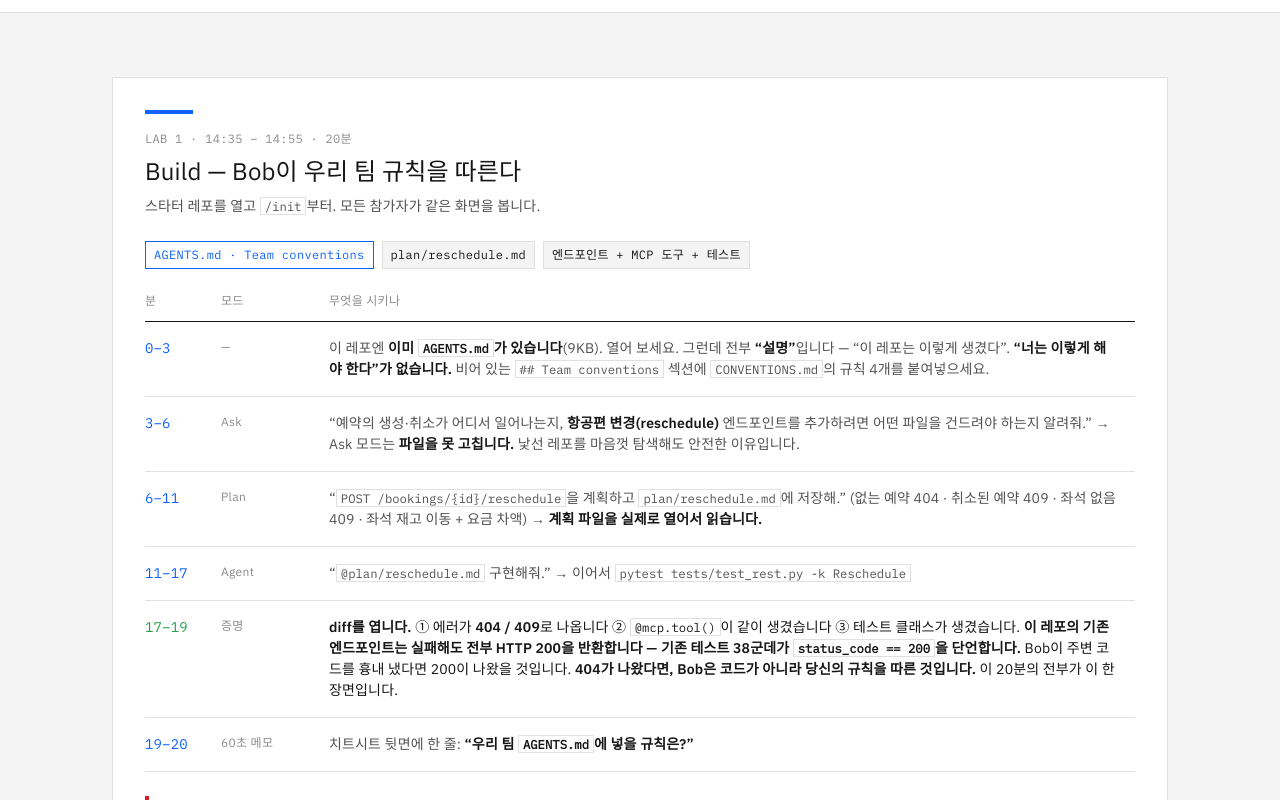
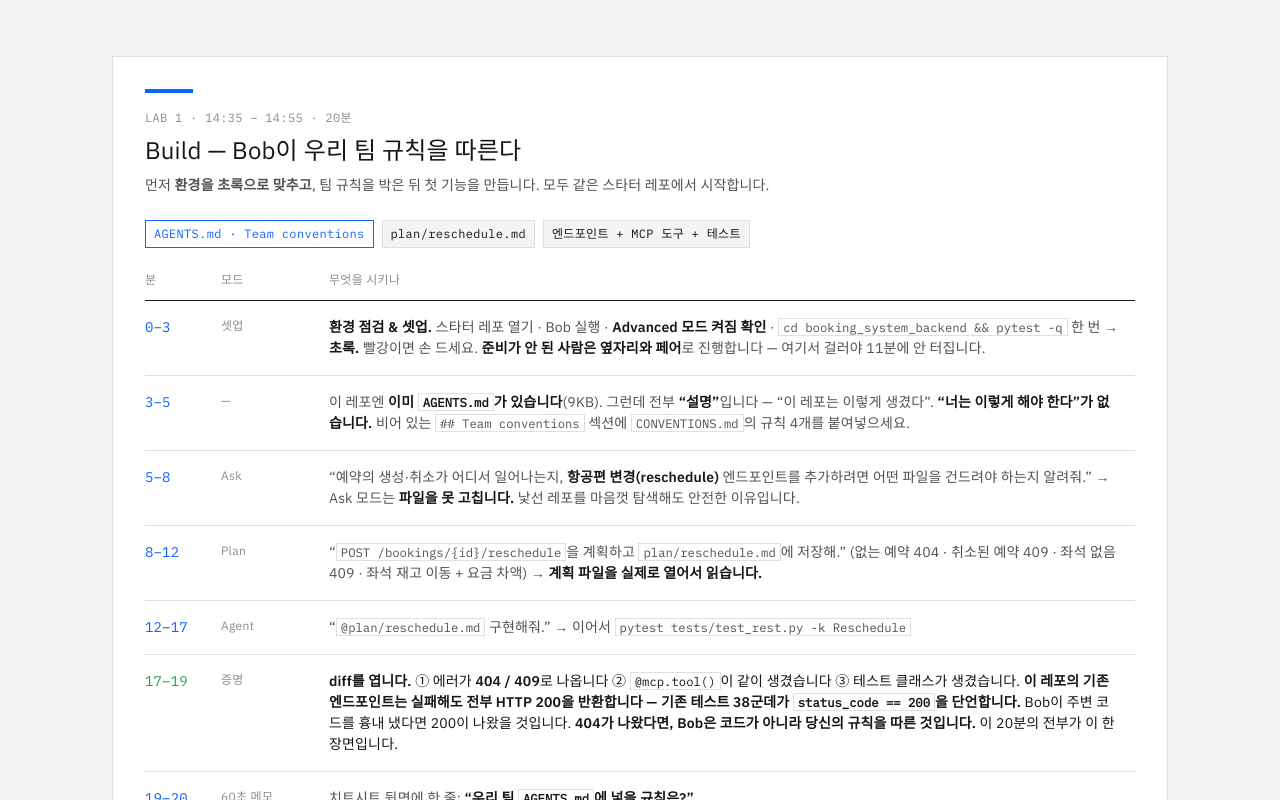
Before and after one commit to kiyeonjeon21/bobathon-2607, a plain HTML site: page index.html in a window 1280 px wide. Shown: the part 4287-5087 px from the top of the page. Drawn offline with Linux system fonts and the light colour scheme; a web font is replaced by a local one.

Commit message:
LAB 1: fold environment green-check into the first 3 minutes
Add a '0-3 setup' step (open repo, Bob running, Advanced mode on, pytest
green, pair if not ready) so setup failures surface at minute 2 instead
of minute 11, then compress the remaining steps by a minute each to
preserve the 2-minute proof payoff. LAB 1 stays 20 min; agenda unchanged.

Co-Authored-By: Claude Opus 4.8 <noreply@anthropic.com>

```diff
--- a/index.html
+++ b/index.html
@@ -997,7 +997,7 @@
             <td class="clock">14:35</td>
             <td class="dur">20</td>
             <td class="phase">LAB 1<small>Build</small></td>
-            <td class="what"><strong>직접 합니다.</strong> <code>/init</code>로 <code>AGENTS.md</code>를 만들고 <strong>팀 규칙 3개를 박아 넣은 뒤</strong>, Ask → Plan → Agent로 기능 하나를 붙입니다. 승부는 코드가 나오는 장면이 아니라 <strong>아무도 시키지 않은 팀 규칙이 지켜진 장면</strong>에서 납니다.</td>
+            <td class="what"><strong>먼저 환경을 초록으로 맞춘 뒤</strong>, 이미 있는 <code>AGENTS.md</code>에 <strong>팀 규칙을 박고</strong> Ask → Plan → Agent로 기능 하나를 붙입니다. 승부는 코드가 나오는 장면이 아니라 <strong>아무도 시키지 않은 팀 규칙이 지켜진 장면</strong>에서 납니다.</td>
             <td class="out"><code>AGENTS.md</code><br>기능 1개 + 테스트</td>
           </tr>
           <tr class="labrow">
@@ -1066,7 +1066,7 @@
           <dt>무엇을 만드나</dt>
           <dd>Python 백엔드에 <em>예약 변경 엔드포인트</em> <code>POST /bookings/{id}/reschedule</code>를 추가합니다.</dd>
           <dt>어떻게</dt>
-          <dd><code>AGENTS.md</code>에 <strong>팀 규칙</strong>을 박고 → Ask로 훑고 → Plan으로 계획을 검토하고 → Agent로 구현합니다.</dd>
+          <dd><strong>환경 점검</strong> → <code>AGENTS.md</code>에 <strong>팀 규칙</strong>을 박고 → Ask → Plan → Agent로 구현합니다.</dd>
           <dt>손에 남는 것</dt>
           <dd><em>AGENTS.md</em> 팀 컨벤션 + 엔드포인트 + MCP 도구 + 테스트</dd>
           <dt>핵심 장면</dt>
@@ -1120,7 +1120,7 @@
         <div class="rule"></div>
         <div class="n">LAB 1 · 14:35 – 14:55 · 20분</div>
         <h3>Build — Bob이 우리 팀 규칙을 따른다</h3>
-        <div class="sub">스타터 레포를 열고 <code>/init</code>부터. 모든 참가자가 같은 화면을 봅니다.</div>
+        <div class="sub">먼저 <strong>환경을 초록으로 맞추고</strong>, 팀 규칙을 박은 뒤 첫 기능을 만듭니다. 모두 같은 스타터 레포에서 시작합니다.</div>
       </div>
 
       <div class="lab-out">
@@ -1137,21 +1137,26 @@
           <tbody>
             <tr>
               <td class="clock">0–3</td>
-              <td class="mode">—</td>
-              <td class="do">이 레포엔 <strong>이미 <code>AGENTS.md</code>가 있습니다</strong>(9KB). 열어 보세요. 그런데 전부 <strong>“설명”</strong>입니다 — “이 레포는 이렇게 생겼다”. <strong>“너는 이렇게 해야 한다”가 없습니다.</strong> 비어 있는 <code>## Team conventions</code> 섹션에 <code>CONVENTIONS.md</code>의 규칙 4개를 붙여넣으세요.</td>
+              <td class="mode">셋업</td>
+              <td class="do"><strong>환경 점검 &amp; 셋업.</strong> 스타터 레포 열기 · Bob 실행 · <strong>Advanced 모드 켜짐 확인</strong> · <code>cd booking_system_backend &amp;&amp; pytest -q</code> 한 번 → <strong>초록.</strong> 빨강이면 손 드세요. <strong>준비가 안 된 사람은 옆자리와 페어</strong>로 진행합니다 — 여기서 걸러야 11분에 안 터집니다.</td>
             </tr>
             <tr>
-              <td class="clock">3–6</td>
+              <td class="clock">3–5</td>
+              <td class="mode">—</td>
+              <td class="do">이 레포엔 <strong>이미 <code>AGENTS.md</code>가 있습니다</strong>(9KB). 그런데 전부 <strong>“설명”</strong>입니다 — “이 레포는 이렇게 생겼다”. <strong>“너는 이렇게 해야 한다”가 없습니다.</strong> 비어 있는 <code>## Team conventions</code> 섹션에 <code>CONVENTIONS.md</code>의 규칙 4개를 붙여넣으세요.</td>
+            </tr>
+            <tr>
+              <td class="clock">5–8</td>
               <td class="mode">Ask</td>
               <td class="do">“예약의 생성·취소가 어디서 일어나는지, <strong>항공편 변경(reschedule)</strong> 엔드포인트를 추가하려면 어떤 파일을 건드려야 하는지 알려줘.” → Ask 모드는 <strong>파일을 못 고칩니다.</strong> 낯선 레포를 마음껏 탐색해도 안전한 이유입니다.</td>
             </tr>
             <tr>
-              <td class="clock">6–11</td>
+              <td class="clock">8–12</td>
               <td class="mode">Plan</td>
               <td class="do">“<code>POST /bookings/{id}/reschedule</code>을 계획하고 <code>plan/reschedule.md</code>에 저장해.” (없는 예약 404 · 취소된 예약 409 · 좌석 없음 409 · 좌석 재고 이동 + 요금 차액) → <strong>계획 파일을 실제로 열어서 읽습니다.</strong></td>
             </tr>
             <tr>
-              <td class="clock">11–17</td>
+              <td class="clock">12–17</td>
               <td class="mode">Agent</td>
               <td class="do">“<code>@plan/reschedule.md</code> 구현해줘.” → 이어서 <code>pytest tests/test_rest.py -k Reschedule</code></td>
             </tr>
```
